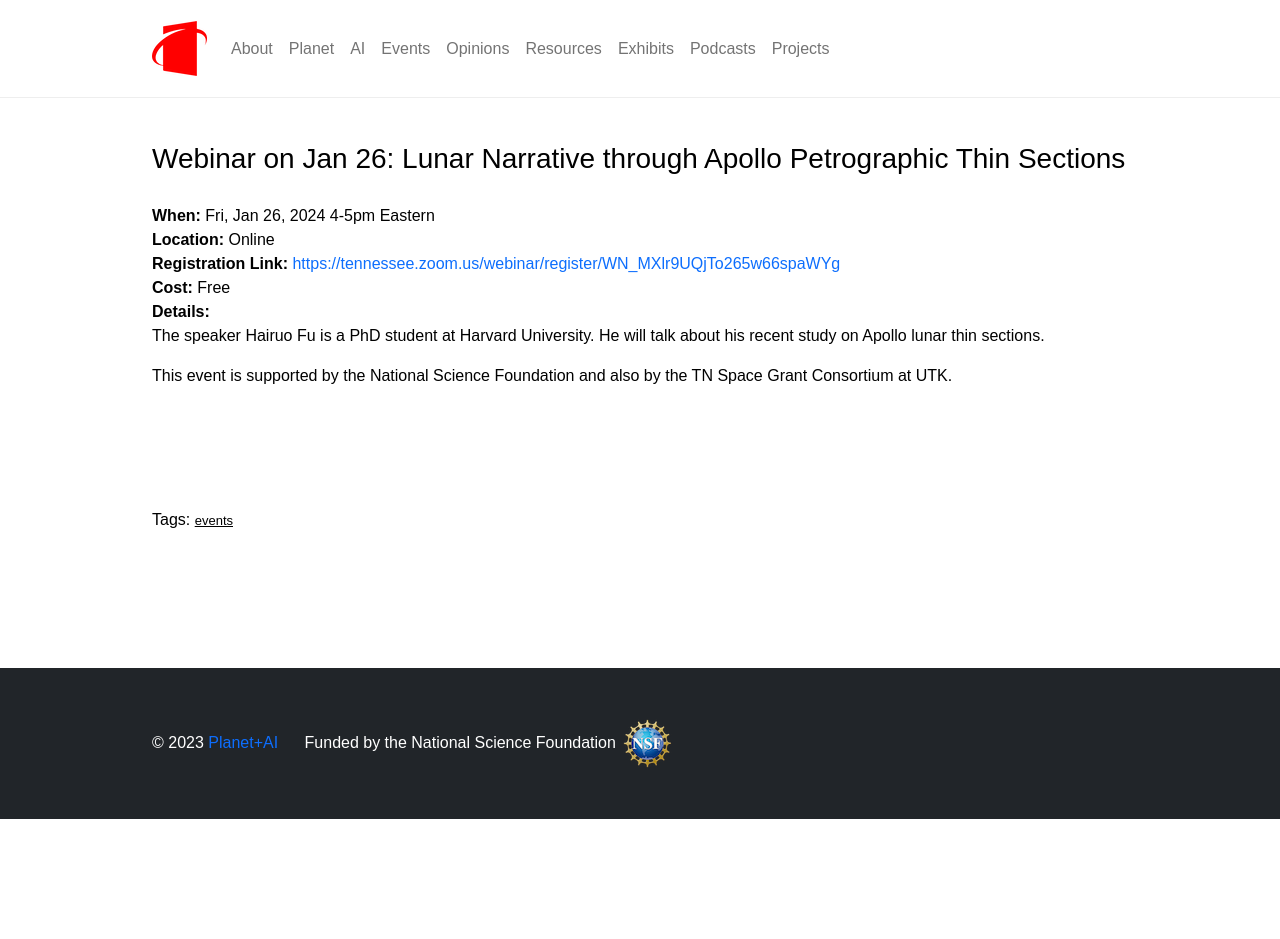
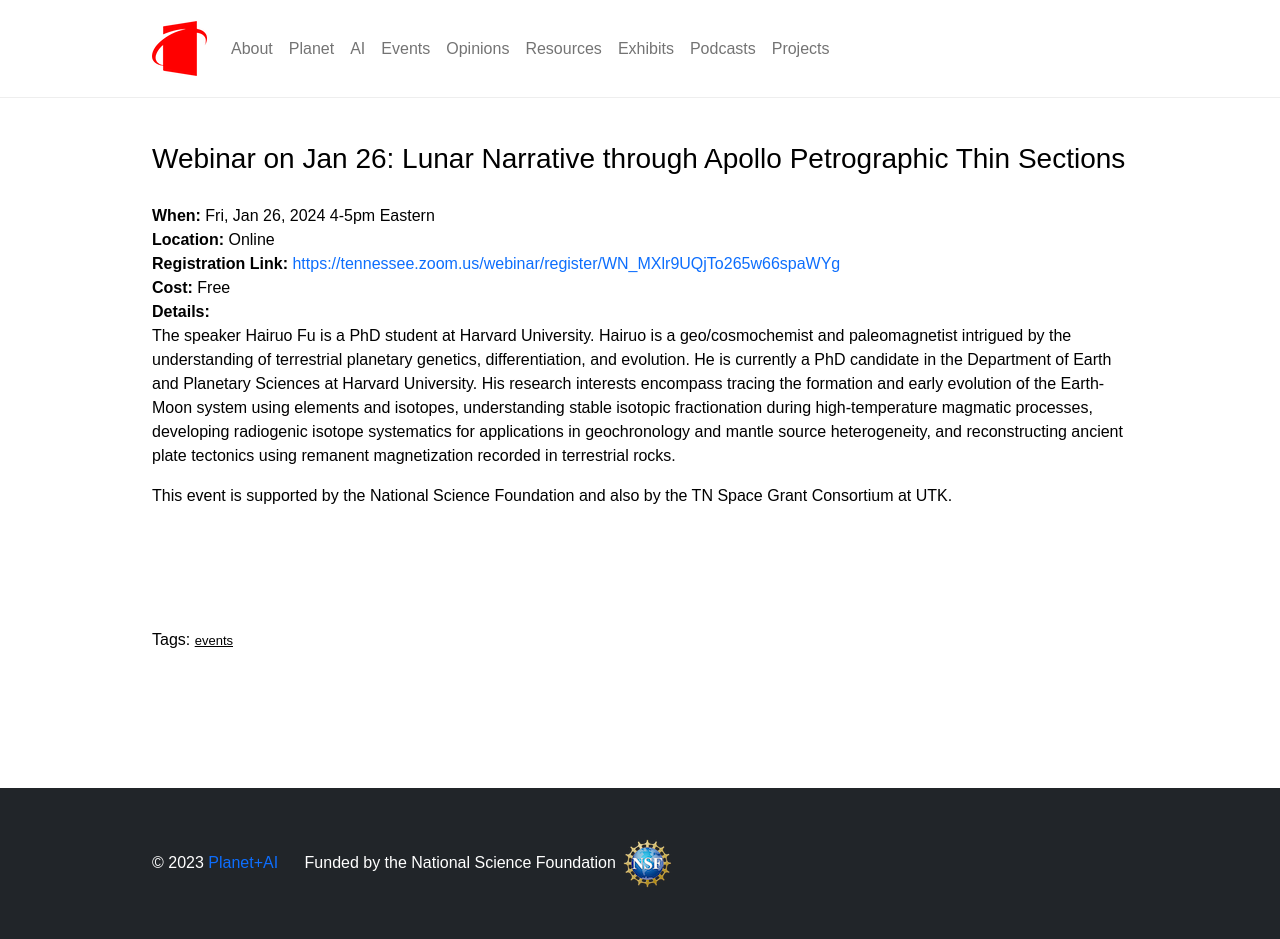
Before and after one commit to planet-ai-2023/planet-ai-2023.github.io, a Jekyll site: the page built from _posts/2023-12-31-webinar-jan-26-lunar-narrative-through-apollo-petrographic-thin-sections.md, in a window 1280 px wide. Built offline with Jekyll 4.4.1, drawn with Linux system fonts in a browser that asks for light colours; before the commit the page ends 900 px from its top, so only the background shows below that.

Commit message:
Add files via upload

```diff
--- a/_posts/2023-12-31-webinar-jan-26-lunar-narrative-through-apollo-petrographic-thin-sections.md
+++ b/_posts/2023-12-31-webinar-jan-26-lunar-narrative-through-apollo-petrographic-thin-sections.md
@@ -12,7 +12,7 @@ tags: [ events ]
 **Registration Link:** [https://tennessee.zoom.us/webinar/register/WN_MXlr9UQjTo265w66spaWYg](https://tennessee.zoom.us/webinar/register/WN_MXlr9UQjTo265w66spaWYg){:target="_blank"}
 **Cost:** Free
 **Details:**
-The speaker Hairuo Fu is a PhD student at Harvard University. He will talk about his recent study on Apollo lunar thin sections.
+The speaker Hairuo Fu is a PhD student at Harvard University. Hairuo is a geo/cosmochemist and paleomagnetist intrigued by the understanding of terrestrial planetary genetics, differentiation, and evolution. He is currently a PhD candidate in the Department of Earth and Planetary Sciences at Harvard University. His research interests encompass tracing the formation and early evolution of the Earth-Moon system using elements and isotopes, understanding stable isotopic fractionation during high-temperature magmatic processes, developing radiogenic isotope systematics for applications in geochronology and mantle source heterogeneity, and reconstructing ancient plate tectonics using remanent magnetization recorded in terrestrial rocks.
 
 
 This event is supported by the National Science Foundation and also by the TN Space Grant Consortium at UTK.
```
